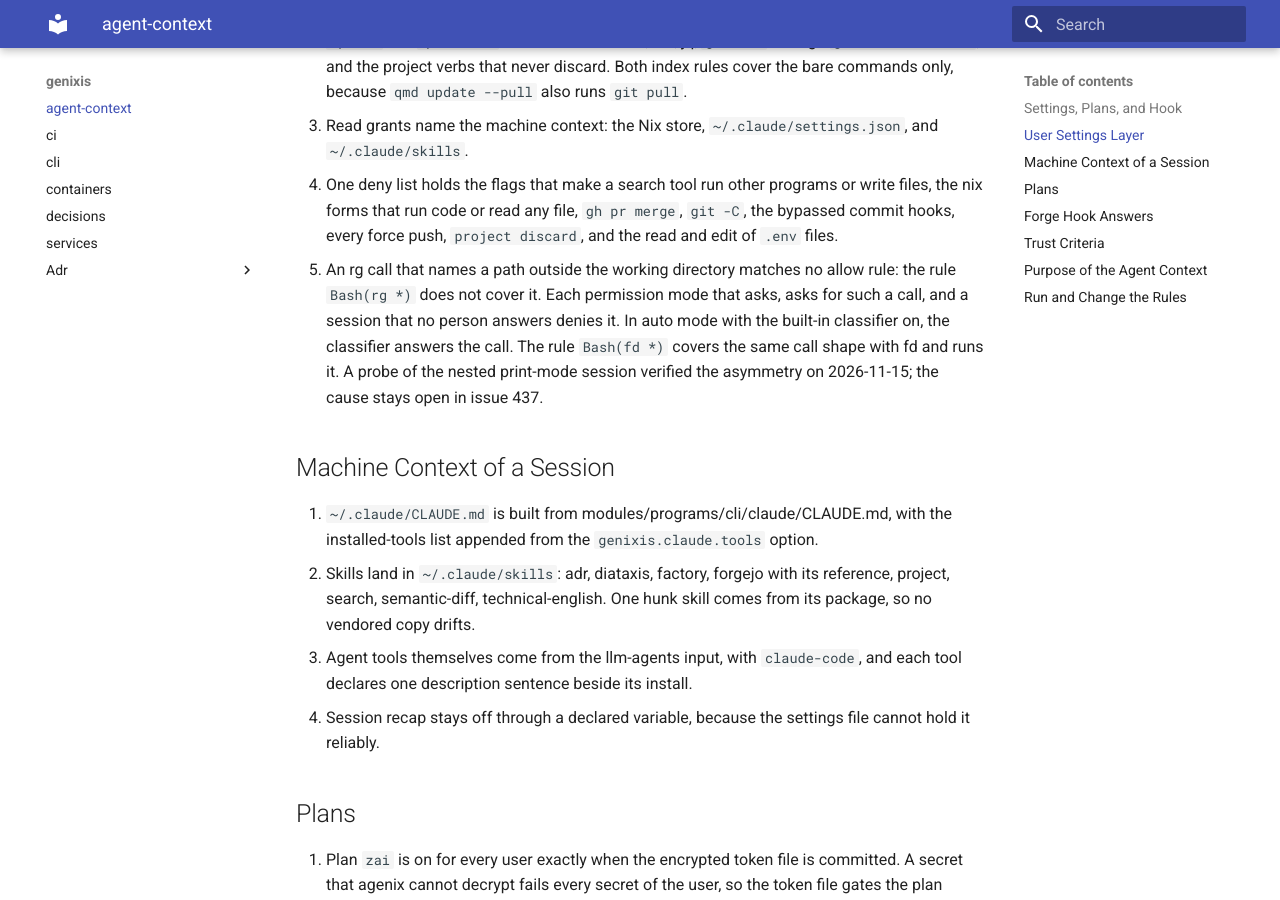
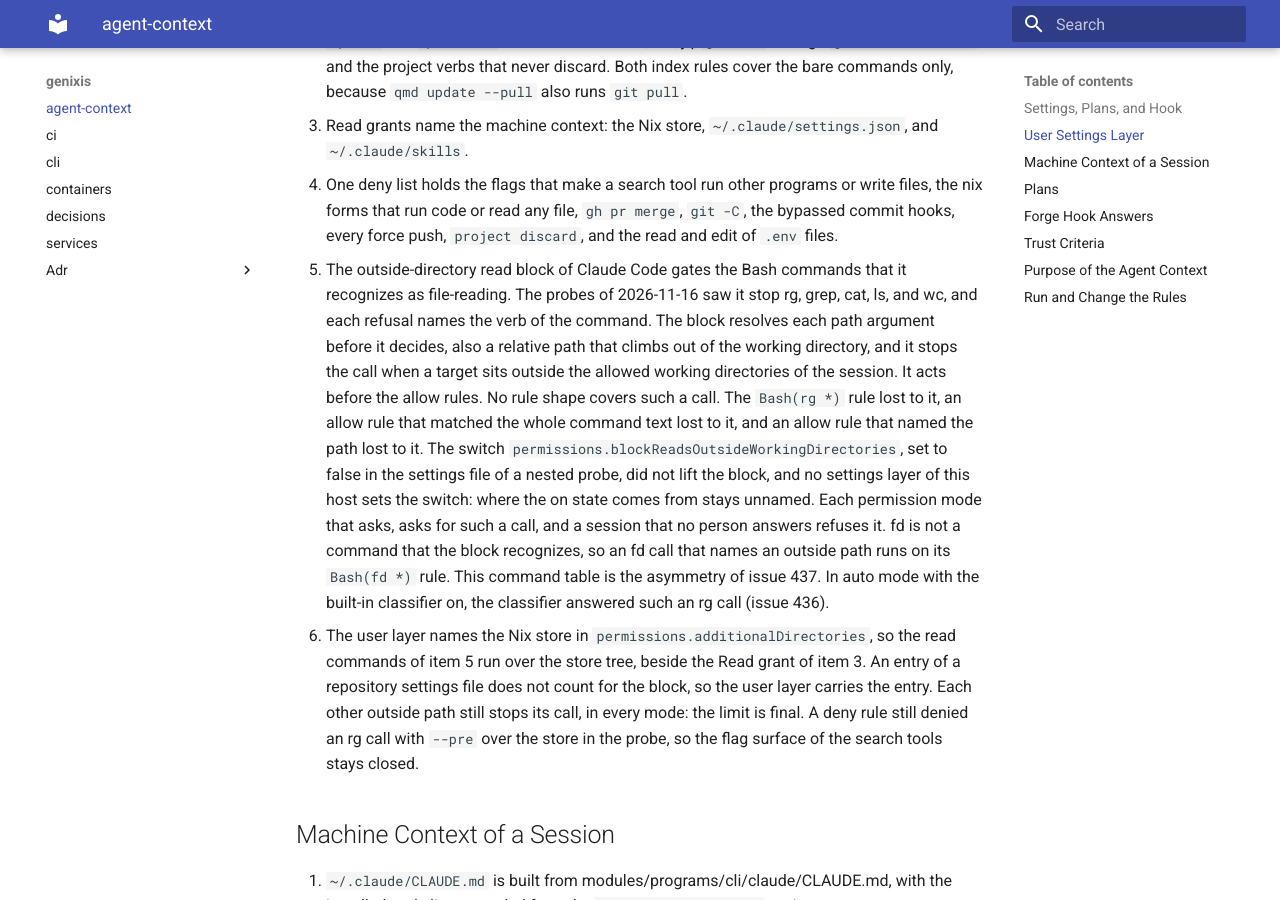
Before and after one commit to Jracon/genixis, an MkDocs documentation site: the page built from docs/agent-context.md, in a window 1280 px wide and 900 px high, scrolled down 783 px. Built offline with MkDocs 1.6.1 and Material for MkDocs 9.7.7, drawn with Linux system fonts in a browser that asks for light colours.

Commit message:
docs(agent-context): name the outside-directory read block
Item 5 of the user settings layer recorded the rg limit with the cause
open. The nested probes of 2026-11-16 named it: the outside-directory
read block gates the Bash commands that Claude Code recognizes as
file-reading (rg, grep, cat, ls, wc in the probes), resolves each path
argument also through a relative climb-out, and acts before the allow
rules, so no rule shape covers such a call. fd is not in the command
table of the block, so the fd rule covers the same call shape: that is
the asymmetry of issue 437. Where the on state of the block comes from
stays unnamed; setting the switch to false in the probe settings layer
did not lift it.

Item 6 records the landed store entry and the final limit: read commands
run over the store tree, each other outside path still stops its call,
and the deny list still denied rg --pre over the store in the probe.

Co-Authored-By: Claude Code <noreply@anthropic.com>

```diff
--- a/docs/agent-context.md
+++ b/docs/agent-context.md
@@ -16,7 +16,8 @@ Three pieces form the agent context:
 2. One allow list holds the routine read-only commands, the local git writes, and the two index commands of `qmd`: the search tools, the read verbs of tea, gh, qmd, and semble, `qmd update` and `qmd embed` for a fresh checkout, zat, jq, `git add` through `git worktree list`, and the project verbs that never discard. Both index rules cover the bare commands only, because `qmd update --pull` also runs `git pull`.
 3. Read grants name the machine context: the Nix store, `~/.claude/settings.json`, and `~/.claude/skills`.
 4. One deny list holds the flags that make a search tool run other programs or write files, the nix forms that run code or read any file, `gh pr merge`, `git -C`, the bypassed commit hooks, every force push, `project discard`, and the read and edit of `.env` files.
-5. An rg call that names a path outside the working directory matches no allow rule: the rule `Bash(rg *)` does not cover it. Each permission mode that asks, asks for such a call, and a session that no person answers denies it. In auto mode with the built-in classifier on, the classifier answers the call. The rule `Bash(fd *)` covers the same call shape with fd and runs it. A probe of the nested print-mode session verified the asymmetry on 2026-11-15; the cause stays open in issue 437.
+5. The outside-directory read block of Claude Code gates the Bash commands that it recognizes as file-reading. The probes of 2026-11-16 saw it stop rg, grep, cat, ls, and wc, and each refusal names the verb of the command. The block resolves each path argument before it decides, also a relative path that climbs out of the working directory, and it stops the call when a target sits outside the allowed working directories of the session. It acts before the allow rules. No rule shape covers such a call. The `Bash(rg *)` rule lost to it, an allow rule that matched the whole command text lost to it, and an allow rule that named the path lost to it. The switch `permissions.blockReadsOutsideWorkingDirectories`, set to false in the settings file of a nested probe, did not lift the block, and no settings layer of this host sets the switch: where the on state comes from stays unnamed. Each permission mode that asks, asks for such a call, and a session that no person answers refuses it. fd is not a command that the block recognizes, so an fd call that names an outside path runs on its `Bash(fd *)` rule. This command table is the asymmetry of issue 437. In auto mode with the built-in classifier on, the classifier answered such an rg call (issue 436).
+6. The user layer names the Nix store in `permissions.additionalDirectories`, so the read commands of item 5 run over the store tree, beside the Read grant of item 3. An entry of a repository settings file does not count for the block, so the user layer carries the entry. Each other outside path still stops its call, in every mode: the limit is final. A deny rule still denied an rg call with `--pre` over the store in the probe, so the flag surface of the search tools stays closed.
 
 ## Machine Context of a Session
 
```
